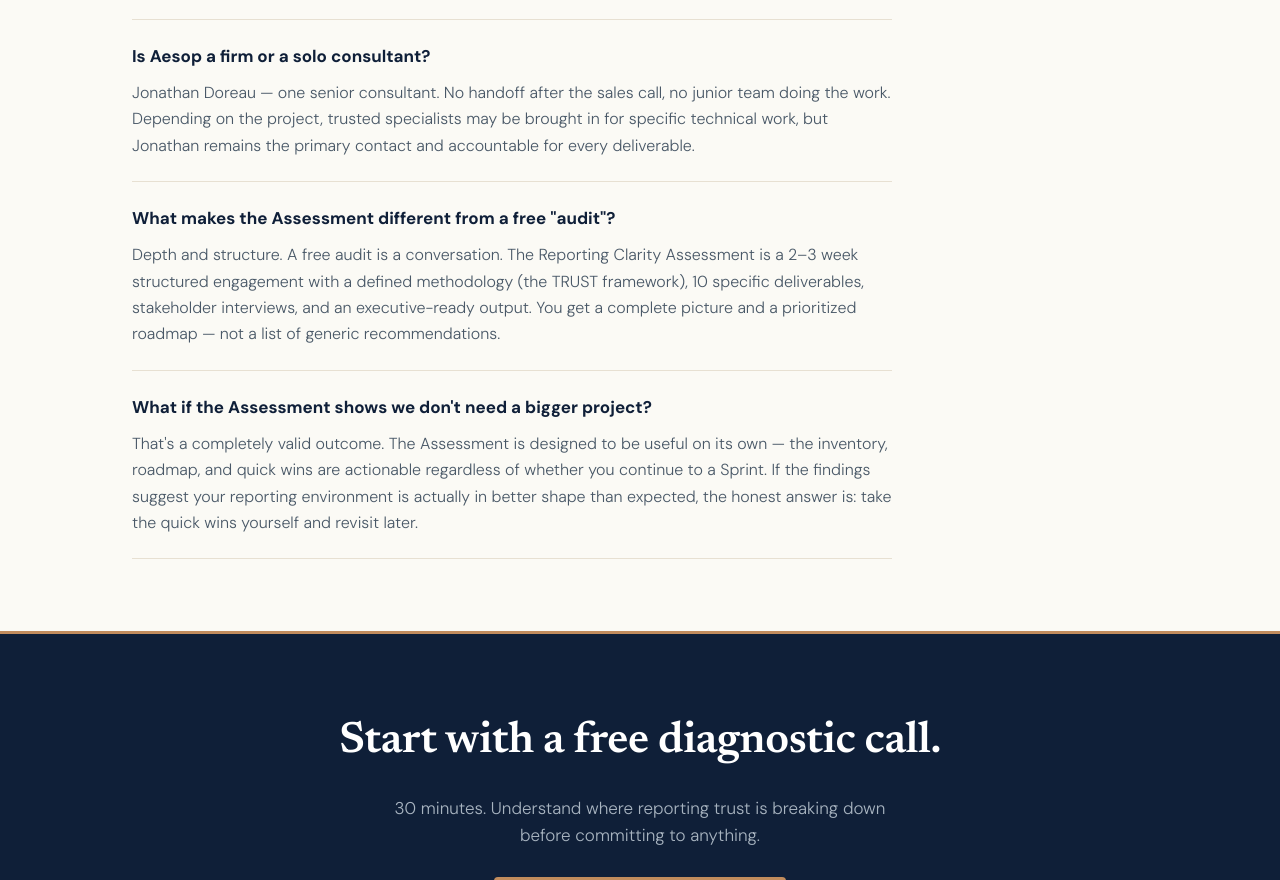
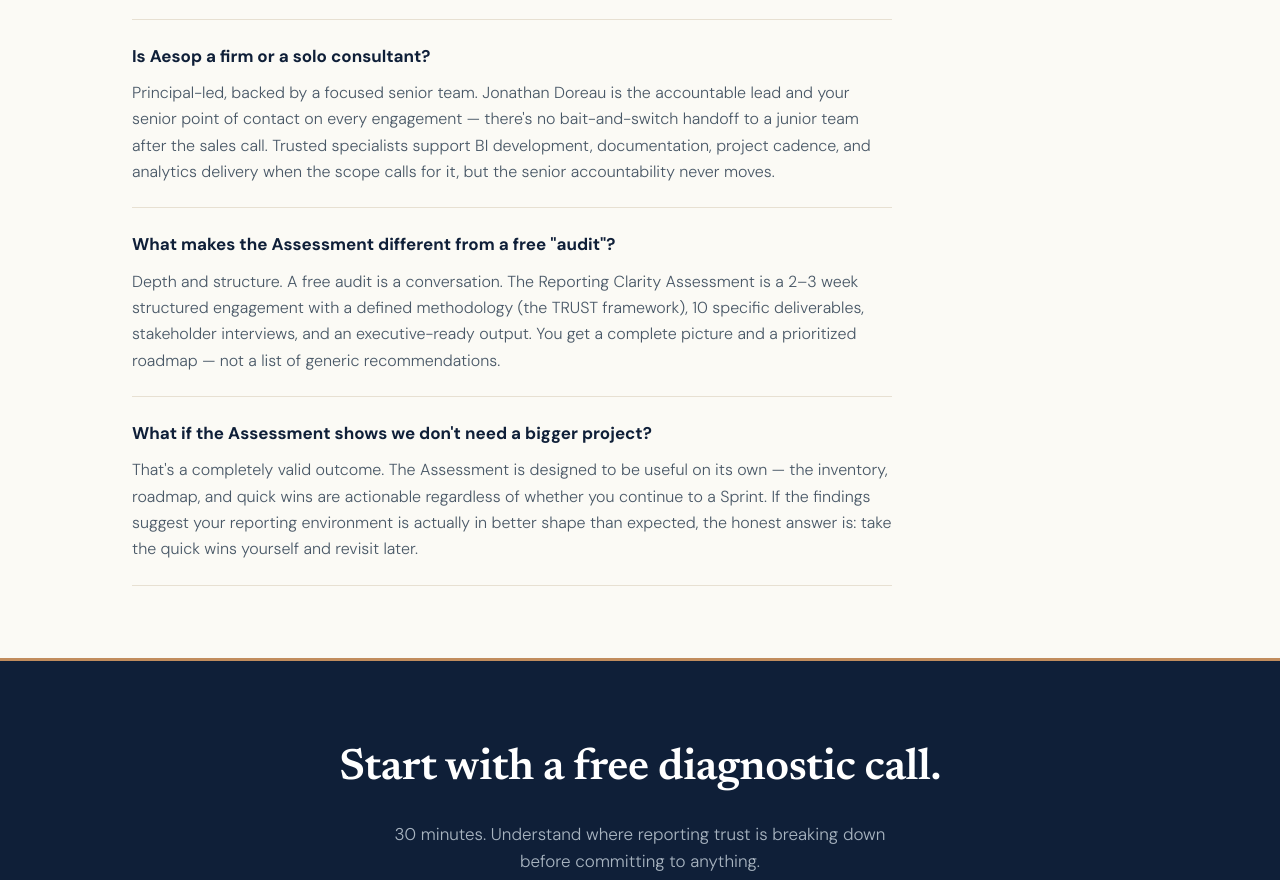
Before and after one commit to JDoreau/aesop.pro, an Astro site: page /services in a window 1280 px wide. Shown: the part 5881-6761 px from the top of the page. Built offline with nearby package versions, Linux system fonts and the light colour scheme; Astro itself is replaced by a stand-in of ours.

Commit message:
Services FAQ - correct solo-consultant language to principal-led plus focused senior team, per content bank canonical positioning

```diff
--- a/src/pages/services.astro
+++ b/src/pages/services.astro
@@ -245,7 +245,7 @@ const servicesSchema = {
       <div class="faq-item"><div class="fq">Where does every engagement start?</div><div class="fa">With a free 30-minute Reporting Trust Diagnostic call. No commitment required. If there's a clear fit after that conversation, the logical next step is a paid Reporting Clarity Assessment. You won't be pushed into a larger engagement before you have a clear picture of the problem.</div></div>
       <div class="faq-item"><div class="fq">How is work priced?</div><div class="fa">Fixed fee per project, scoped during discovery. No hourly billing for project work — it misaligns incentives and makes budgeting impossible. For retainer arrangements, a monthly fixed scope with a defined set of deliverables.</div></div>
       <div class="faq-item"><div class="fq">We already have Power BI / Tableau. Can you work within what we have?</div><div class="fa">Yes — and that's the most common scenario. Most engagements start with an organization that already has a BI tool but isn't getting the value from it, either because the reports weren't built well or because the data underneath them isn't trusted. Working within an existing environment is the norm.</div></div>
-      <div class="faq-item"><div class="fq">Is Aesop a firm or a solo consultant?</div><div class="fa">Jonathan Doreau — one senior consultant. No handoff after the sales call, no junior team doing the work. Depending on the project, trusted specialists may be brought in for specific technical work, but Jonathan remains the primary contact and accountable for every deliverable.</div></div>
+      <div class="faq-item"><div class="fq">Is Aesop a firm or a solo consultant?</div><div class="fa">Principal-led, backed by a focused senior team. Jonathan Doreau is the accountable lead and your senior point of contact on every engagement — there's no bait-and-switch handoff to a junior team after the sales call. Trusted specialists support BI development, documentation, project cadence, and analytics delivery when the scope calls for it, but the senior accountability never moves.</div></div>
       <div class="faq-item"><div class="fq">What makes the Assessment different from a free "audit"?</div><div class="fa">Depth and structure. A free audit is a conversation. The Reporting Clarity Assessment is a 2–3 week structured engagement with a defined methodology (the TRUST framework), 10 specific deliverables, stakeholder interviews, and an executive-ready output. You get a complete picture and a prioritized roadmap — not a list of generic recommendations.</div></div>
       <div class="faq-item"><div class="fq">What if the Assessment shows we don't need a bigger project?</div><div class="fa">That's a completely valid outcome. The Assessment is designed to be useful on its own — the inventory, roadmap, and quick wins are actionable regardless of whether you continue to a Sprint. If the findings suggest your reporting environment is actually in better shape than expected, the honest answer is: take the quick wins yourself and revisit later.</div></div>
     </div>
```
